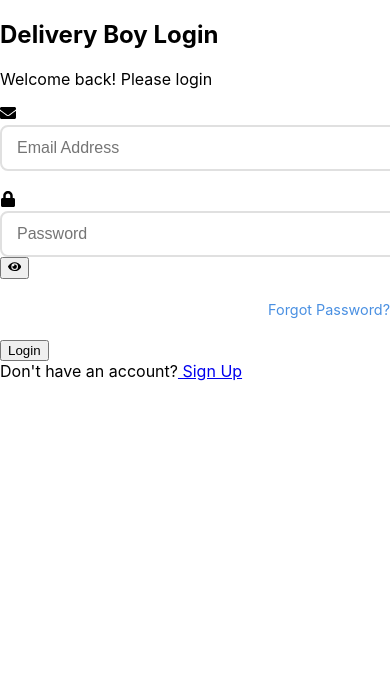
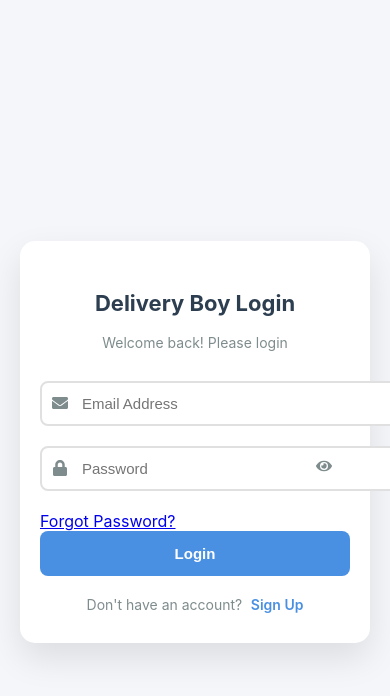
Before and after one commit to mnpatel007/delhiveryway-deliveryboy, a React (Create React App) app: page /login in a window 390 px wide. Shown: the top 696 px of the page. Built offline with nearby package versions, Linux system fonts and the light colour scheme.

Commit message:
deliveryboy

```diff
--- a/src/pages/LoginPage.css
+++ b/src/pages/LoginPage.css
@@ -1,129 +1,152 @@
-:root {
-    --primary-color: #4a90e2;
-    --secondary-color: #2ecc71;
-    --background-color: #f4f6f9;
-    --text-color: #2c3e50;
-    --error-color: #e74c3c;
-}
-
-.login-container {
+.auth-container {
     display: flex;
     justify-content: center;
     align-items: center;
     min-height: 100vh;
-    background-color: var(--background-color);
+    background-color: #f4f6f9;
     padding: 20px;
+    animation: fadeInSignup 0.5s ease-in-out;
 }
 
-.login-wrapper {
+.auth-wrapper {
     width: 100%;
-    max-width: 450px;
+    max-width: 480px;
     background-color: white;
     border-radius: 15px;
     box-shadow: 0 15px 35px rgba(0, 0, 0, 0.1);
     padding: 40px;
 }
 
-.login-form {
+.auth-header {
+    text-align: center;
+    margin-bottom: 30px;
+}
+
+.auth-header h2 {
+    font-size: 26px;
+    font-weight: 700;
+    color: #2c3e50;
+}
+
+.auth-header p {
+    font-size: 14px;
+    color: #7f8c8d;
+    margin-top: 5px;
+}
+
+.auth-form {
     display: flex;
     flex-direction: column;
 }
 
-.login-title {
-    text-align: center;
-    color: var(--text-color);
-    font-size: 2.5rem;
-    margin-bottom: 10px;
-}
-
-.login-subtitle {
-    text-align: center;
-    color: #7f8c8d;
-    margin-bottom: 30px;
-}
-
 .input-group {
+    position: relative;
     margin-bottom: 20px;
 }
 
-.input-group label {
-    display: block;
-    margin-bottom: 8px;
-    color: var(--text-color);
-    font-weight: 600;
+.input-icon {
+    position: absolute;
+    top: 50%;
+    left: 12px;
+    transform: translateY(-50%);
+    color: #7f8c8d;
+    font-size: 16px;
 }
 
-.input-group input {
+.form-input {
     width: 100%;
-    padding: 12px 15px;
+    padding: 12px 12px 12px 40px;
     border: 2px solid #e0e0e0;
     border-radius: 8px;
-    font-size: 1rem;
-    transition: border-color 0.3s ease;
+    font-size: 15px;
+    transition: border-color 0.2s ease;
 }
 
-.input-group input:focus {
+.form-input:focus {
     outline: none;
-    border-color: var(--primary-color);
+    border-color: #4a90e2;
 }
 
-.forgot-password {
-    text-align: right;
-    margin-bottom: 20px;
+.password-toggle {
+    position: absolute;
+    top: 50%;
+    right: 12px;
+    transform: translateY(-50%);
+    background: transparent;
+    border: none;
+    cursor: pointer;
+    color: #7f8c8d;
+    font-size: 16px;
 }
 
-.forgot-password a {
-    color: var(--primary-color);
-    text-decoration: none;
-    font-size: 0.9rem;
-}
-
-.login-button {
-    width: 100%;
-    padding: 15px;
-    background-color: var(--primary-color);
+.auth-button {
+    padding: 14px;
+    background-color: #4a90e2;
     color: white;
+    font-size: 16px;
     border: none;
     border-radius: 8px;
-    font-size: 1.1rem;
     cursor: pointer;
+    font-weight: 600;
     transition: background-color 0.3s ease;
 }
 
-.login-button:hover {
+.auth-button:hover {
     background-color: #3a7bd5;
 }
 
-.login-button:disabled {
+.auth-button:disabled {
     background-color: #a0a0a0;
     cursor: not-allowed;
 }
 
-.signup-link {
+.error-message {
+    background-color: rgba(231, 76, 60, 0.1);
+    color: #e74c3c;
+    font-size: 14px;
+    padding: 12px;
+    border-radius: 6px;
     text-align: center;
+    margin-bottom: 20px;
+}
+
+.auth-footer {
+    text-align: center;
+    font-size: 14px;
     margin-top: 20px;
     color: #7f8c8d;
 }
 
-.signup-link a {
-    color: var(--primary-color);
+.auth-footer a {
+    color: #4a90e2;
     text-decoration: none;
     font-weight: 600;
+    margin-left: 5px;
 }
 
-.error-message {
-    background-color: rgba(231, 76, 60, 0.1);
-    color: var(--error-color);
-    padding: 10px;
-    border-radius: 8px;
-    text-align: center;
-    margin-bottom: 20px;
+@keyframes fadeInSignup {
+    from {
+        opacity: 0;
+        transform: translateY(20px);
+    }
+
+    to {
+        opacity: 1;
+        transform: translateY(0);
+    }
 }
 
-/* Responsive Design */
-@media (max-width: 480px) {
-    .login-wrapper {
-        max-width: 100%;
-        padding: 20px;
+/* Responsive */
+@media (max-width: 500px) {
+    .auth-wrapper {
+        padding: 30px 20px;
+    }
+
+    .auth-header h2 {
+        font-size: 22px;
+    }
+
+    .auth-button {
+        font-size: 15px;
     }
 }
--- a/src/pages/SignupPage.css
+++ b/src/pages/SignupPage.css
@@ -1,122 +1,133 @@
-:root {
-    --primary-color: #4a90e2;
-    --secondary-color: #2ecc71;
-    --background-color: #f4f6f9;
-    --text-color: #2c3e50;
-    --error-color: #e74c3c;
-}
-
-.signup-container {
+.auth-container {
     display: flex;
     justify-content: center;
     align-items: center;
     min-height: 100vh;
-    background-color: var(--background-color);
+    background-color: #f4f6f9;
     padding: 20px;
     animation: fadeInSignup 0.5s ease-in-out;
 }
 
-.signup-wrapper {
+.auth-wrapper {
     width: 100%;
-    max-width: 500px;
+    max-width: 480px;
     background-color: white;
     border-radius: 15px;
     box-shadow: 0 15px 35px rgba(0, 0, 0, 0.1);
     padding: 40px;
 }
 
-.signup-form {
+.auth-header {
+    text-align: center;
+    margin-bottom: 30px;
+}
+
+.auth-header h2 {
+    font-size: 26px;
+    font-weight: 700;
+    color: #2c3e50;
+}
+
+.auth-header p {
+    font-size: 14px;
+    color: #7f8c8d;
+    margin-top: 5px;
+}
+
+.auth-form {
     display: flex;
     flex-direction: column;
 }
 
-.signup-title {
-    text-align: center;
-    color: var(--text-color);
-    font-size: 2.2rem;
-    margin-bottom: 8px;
-}
-
-.signup-subtitle {
-    text-align: center;
-    color: #7f8c8d;
-    margin-bottom: 30px;
-}
-
 .input-group {
+    position: relative;
     margin-bottom: 20px;
 }
 
-.input-group label {
-    display: block;
-    margin-bottom: 6px;
-    color: var(--text-color);
-    font-weight: 600;
+.input-icon {
+    position: absolute;
+    top: 50%;
+    left: 12px;
+    transform: translateY(-50%);
+    color: #7f8c8d;
+    font-size: 16px;
 }
 
-.input-group input {
+.form-input {
     width: 100%;
-    padding: 12px 15px;
+    padding: 12px 12px 12px 40px;
     border: 2px solid #e0e0e0;
     border-radius: 8px;
-    font-size: 1rem;
-    transition: border-color 0.3s ease;
+    font-size: 15px;
+    transition: border-color 0.2s ease;
 }
 
-.input-group input:focus {
+.form-input:focus {
     outline: none;
-    border-color: var(--primary-color);
+    border-color: #4a90e2;
 }
 
-.signup-button {
-    width: 100%;
-    padding: 15px;
-    background-color: var(--primary-color);
+.password-toggle {
+    position: absolute;
+    top: 50%;
+    right: 12px;
+    transform: translateY(-50%);
+    background: transparent;
+    border: none;
+    cursor: pointer;
+    color: #7f8c8d;
+    font-size: 16px;
+}
+
+.auth-button {
+    padding: 14px;
+    background-color: #4a90e2;
     color: white;
+    font-size: 16px;
     border: none;
     border-radius: 8px;
-    font-size: 1.1rem;
     cursor: pointer;
+    font-weight: 600;
     transition: background-color 0.3s ease;
 }
 
-.signup-button:hover {
+.auth-button:hover {
     background-color: #3a7bd5;
 }
 
-.signup-button:disabled {
+.auth-button:disabled {
     background-color: #a0a0a0;
     cursor: not-allowed;
 }
 
-.login-link {
+.error-message {
+    background-color: rgba(231, 76, 60, 0.1);
+    color: #e74c3c;
+    font-size: 14px;
+    padding: 12px;
+    border-radius: 6px;
     text-align: center;
+    margin-bottom: 20px;
+}
+
+.auth-footer {
+    text-align: center;
+    font-size: 14px;
     margin-top: 20px;
     color: #7f8c8d;
-    font-size: 0.95rem;
 }
 
-.login-link a {
-    color: var(--primary-color);
+.auth-footer a {
+    color: #4a90e2;
     text-decoration: none;
     font-weight: 600;
-    margin-left: 4px;
-}
-
-.error-message {
-    background-color: rgba(231, 76, 60, 0.1);
-    color: var(--error-color);
-    padding: 10px 14px;
-    border-radius: 8px;
-    text-align: center;
-    margin-bottom: 20px;
-    font-size: 0.95rem;
+    margin-left: 5px;
 }
 
 @keyframes fadeInSignup {
     from {
         opacity: 0;
-        transform: translateY(30px);
+        transform: translateY(20px);
     }
 
     to {
@@ -125,17 +136,17 @@
     }
 }
 
-/* Responsive Design */
-@media (max-width: 480px) {
-    .signup-wrapper {
-        padding: 25px;
+/* Responsive */
+@media (max-width: 500px) {
+    .auth-wrapper {
+        padding: 30px 20px;
     }
 
-    .signup-title {
-        font-size: 1.8rem;
+    .auth-header h2 {
+        font-size: 22px;
     }
 
-    .signup-button {
-        font-size: 1rem;
+    .auth-button {
+        font-size: 15px;
     }
 }
```
